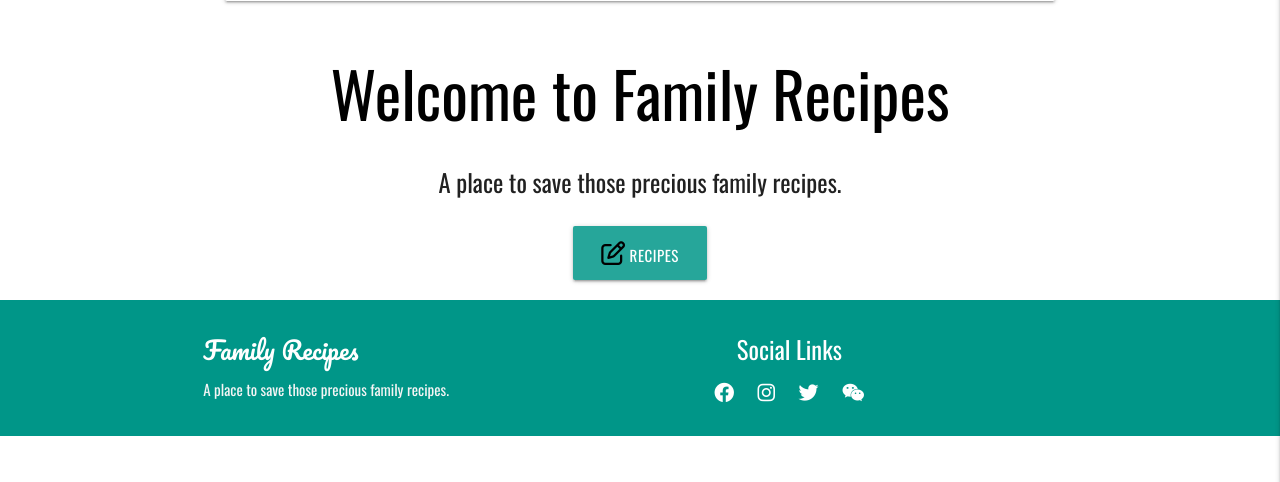
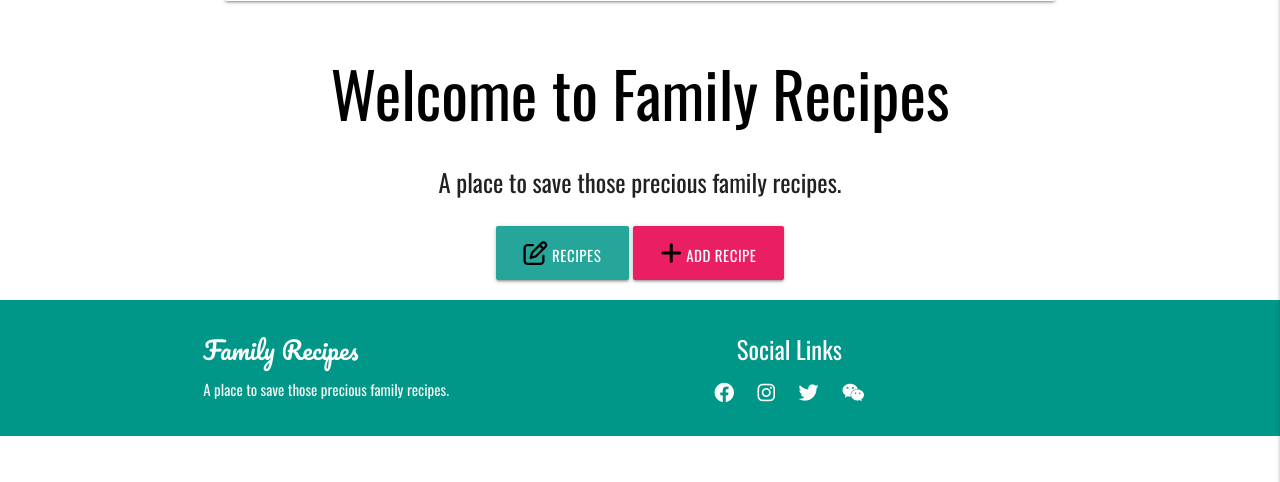
Before and after one commit to Code-Institute-Submissions/MichelleCoffey-Family_recipes_JanResub, a Flask app: template templates/profile.html in a window 1280 px wide. Shown: the part 255-737 px from the top of the page. Run offline with Flask 2, Linux system fonts and the light colour scheme; the template is opened without the code that fills it, so the values that code supplies are empty; some libraries are stand-ins or nearby versions.

Commit message:
Add recipe button added in profile.

```diff
--- a/templates/profile.html
+++ b/templates/profile.html
@@ -25,9 +25,11 @@
                   <h5 class="header col s12 light">A place to save those precious family recipes.</h5>
                 </div>
                 <div class="row">
-                  <div class="center-align s12">
+                  <div class="center-align s6">
                     <a href="{{ url_for('get_recipes') }}" class="center-align waves-effect waves-light btn-large">
                       <i class="far fa-edit"></i> Recipes</a>
+                      <a href="{{ url_for('add_recipe') }}" class="center-align waves-effect waves-light pink btn-large">
+                        <i class="fas fa-plus"></i> Add Recipe</a>
                   </div>
                 </div>
 
```
